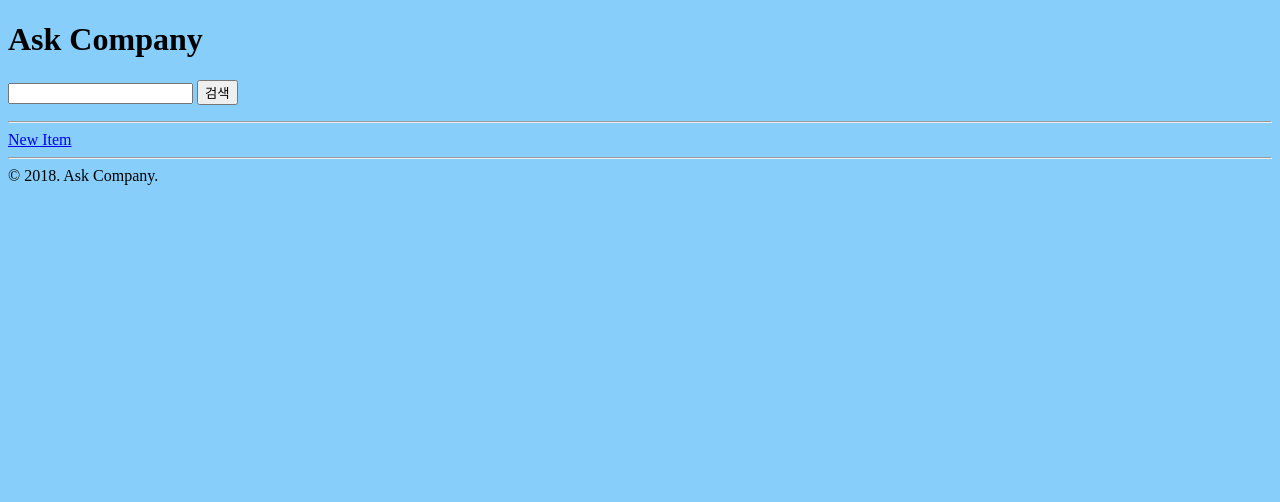
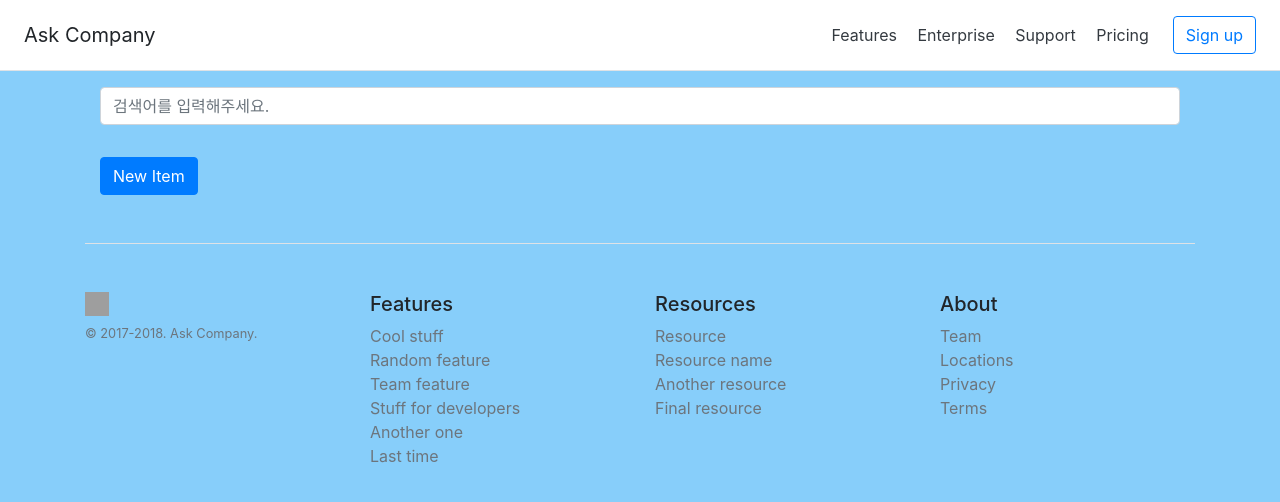
Before and after one commit to rnjsrntkd95/piro12-Django, a Django app: page /shop/ in a window 1280 px wide. Shown: the top 502 px of the page. Run offline with Django 3.2, Linux system fonts and the light colour scheme; data that the repository does not hold is empty; some libraries are stand-ins or nearby versions; grey boxes are pictures that could not be loaded.

Commit message:
35 Bootstrap4 CDN으로 스타일 개선하기

```diff
--- a/askcompany/static/main.css
+++ /dev/null
@@ -1,3 +0,0 @@
-body {
-    background-color: lightskyblue;
-}
--- a/askcompany/templates/layout.html
+++ b/askcompany/templates/layout.html
@@ -7,23 +7,75 @@
           content="width=device-width, user-scalable=no, initial-scale=1.0, maximum-scale=1.0, minimum-scale=1.0">
     <meta http-equiv="X-UA-Compatible" content="ie=edge">
     <title>{% block title %}Ask Company{% endblock %}</title>
-    <style>
-        body {
-            background-color: skyblue;
-        }
-    </style>
+    <link rel="stylesheet" href="https://maxcdn.bootstrapcdn.com/bootstrap/4.0.0/css/bootstrap.min.css" />
+
 {% block extra_head %}
     <link rel="stylesheet" href="{% fresh_static "main.css" %}" />
 {% endblock %}
 </head>
 <body>
-    <h1>Ask Company</h1>
+        <div class="d-flex flex-column flex-md-row align-items-center p-3 px-md-4 mb-3 bg-white border-bottom box-shadow">
+            <h5 class="my-0 mr-md-auto font-weight-normal">
+                Ask Company
+            </h5>
+            <nav class="my-2 my-md-0 mr-md-3">
+                <a class="p-2 text-dark" href="#">Features</a>
+                <a class="p-2 text-dark" href="#">Enterprise</a>
+                <a class="p-2 text-dark" href="#">Support</a>
+                <a class="p-2 text-dark" href="#">Pricing</a>
+            </nav>
+            <a class="btn btn-outline-primary" href="#">Sign up</a>
+        </div>
 
-    {% block content %}
-    {% endblock %}
+        <div class="container">
+            <div class="col-sm-12">
+                {% block content %}
+                {% endblock %}
+            </div>
 
-    <hr/>
-    &copy; 2018. Ask Company.
+            <footer class="pt-4 my-md-5 pt-md-5 border-top">
+                <div class="row">
+                    <div class="col-12 col-md">
+                        <img class="mb-2" src="https://getbootstrap.com/docs/4.0/assets/brand/bootstrap-solid.svg" alt="" width="24" height="24">
+                        <small class="d-block mb-3 text-muted">© 2017-2018. Ask Company.</small>
+                    </div>
+                    <div class="col-6 col-md">
+                        <h5>Features</h5>
+                        <ul class="list-unstyled text-small">
+                            <li><a class="text-muted" href="#">Cool stuff</a></li>
+                            <li><a class="text-muted" href="#">Random feature</a></li>
+                            <li><a class="text-muted" href="#">Team feature</a></li>
+                            <li><a class="text-muted" href="#">Stuff for developers</a></li>
+                            <li><a class="text-muted" href="#">Another one</a></li>
+                            <li><a class="text-muted" href="#">Last time</a></li>
+                        </ul>
+                    </div>
+                    <div class="col-6 col-md">
+                        <h5>Resources</h5>
+                        <ul class="list-unstyled text-small">
+                            <li><a class="text-muted" href="#">Resource</a></li>
+                            <li><a class="text-muted" href="#">Resource name</a></li>
+                            <li><a class="text-muted" href="#">Another resource</a></li>
+                            <li><a class="text-muted" href="#">Final resource</a></li>
+                        </ul>
+                    </div>
+                    <div class="col-6 col-md">
+                        <h5>About</h5>
+                        <ul class="list-unstyled text-small">
+                            <li><a class="text-muted" href="#">Team</a></li>
+                            <li><a class="text-muted" href="#">Locations</a></li>
+                            <li><a class="text-muted" href="#">Privacy</a></li>
+                            <li><a class="text-muted" href="#">Terms</a></li>
+                        </ul>
+                    </div>
+                </div>
+            </footer>
+        </div>
+
+        <script src="https://code.jquery.com/jquery-3.2.1.slim.min.js"></script>
+        <script src="https://cdnjs.cloudflare.com/ajax/libs/popper.js/1.12.9/umd/popper.min.js"></script>
+        <script src="https://maxcdn.bootstrapcdn.com/bootstrap/4.0.0/js/bootstrap.min.js"></script>
+
 {% block extra_body %}
     <script src="{% static "main.js" %}"></script>
 {% endblock %}
--- /dev/null
+++ b/askcompany/templates/root.html
@@ -0,0 +1,5 @@
+{% extends "layout.html" %}
+
+{% block content %}
+    첫 페이지
+{% endblock %}
--- a/askcompany/urls.py
+++ b/askcompany/urls.py
@@ -17,11 +17,14 @@
 from django.contrib import admin
 from django.urls import path, include
 from django.conf.urls.static import static
+# from django.views.generic import TemplateView
+from django.views.generic import RedirectView
 
 urlpatterns = [
     path('admin/', admin.site.urls),
     path('shop/', include('shop.urls')),
     path('blog/', include('blog.urls')),
+    path('', RedirectView.as_view(pattern_name='shop:item_list'), name='root')
 
 ]
 
--- a/shop/Templates/shop/item_list.html
+++ b/shop/Templates/shop/item_list.html
@@ -1,23 +1,29 @@
 {% extends "shop/layout.html" %}
-    {% block content %}
-    <form action="" method="GET">
-        <input type="text" name="q" value="{{ q }}"/>
-        <input type="submit" value="검색"/>
-    </form>
+{% block content %}
 
-    <ul>
+    <div class="mb-3">
+        <form action="" method="GET">
+            <input type="text" name="q" value="{{ q }}" class="form-control" placeholder="검색어를 입력해주세요."/>
+        </form>
+    </div>
+    <table class="table table-hover table-bordered">
+        <tbody>
         {% for item in item_list %}
-            <li>
-                <a href="{{ item.get_absolute_url }}">
-                    {{ item.title }}
-                </a>
-                가격: {{ item.price }}
-                {% if item.desc %}
-                    {{ item.desc }}
-                {% endif %}
-            </li>
+            <tr>
+                <td>
+                    <a href="{{ item.get_absolute_url }}">
+                        {{ item.title }}
+                    </a>
+                </td>
+                <td>{{ item.price }}</td>
+                <td>{{ item.desc }}</td>
+            </tr>
         {% endfor %}
-    </ul>
-    <hr/>
-    <a href="{% url "shop:item_new" %}">New Item</a>
+
+        </tbody>
+    </table>
+
+    <a href="{% url "shop:item_new" %}" class="btn btn-primary">
+        New Item
+    </a>
 {% endblock %}
--- a/shop/Templates/shop/layout.html
+++ b/shop/Templates/shop/layout.html
@@ -3,13 +3,9 @@
 
 {% block title %}Shop by Ask Company{% endblock %}
 
-{% block extra_head %}
-    {{ block.super }}
-    <link rel="stylesheet" href="{% fresh_static "shop/shop.css" %}" />
-
-    <style>
-    </style>
-{% endblock %}
+{#{% block extra_head %}#}
+{#    {{ block.super }}#}
+{#{% endblock %}#}
 
 {% block extra_body %}
     {{ block.super }}
--- a/shop/views.py
+++ b/shop/views.py
@@ -19,7 +19,6 @@
     q = request.GET.get('q', '')
     if q:
         qs = qs.filter(title__icontains=q)
-
     logger.debug(f'query : {q}')
 
     return render(request, 'shop/item_list.html', {
```
Also changed, not shown: shop/Templates/shop/item_detail.html (+13 -7 lines), shop/Templates/shop/item_form.html (+10 -18 lines).
